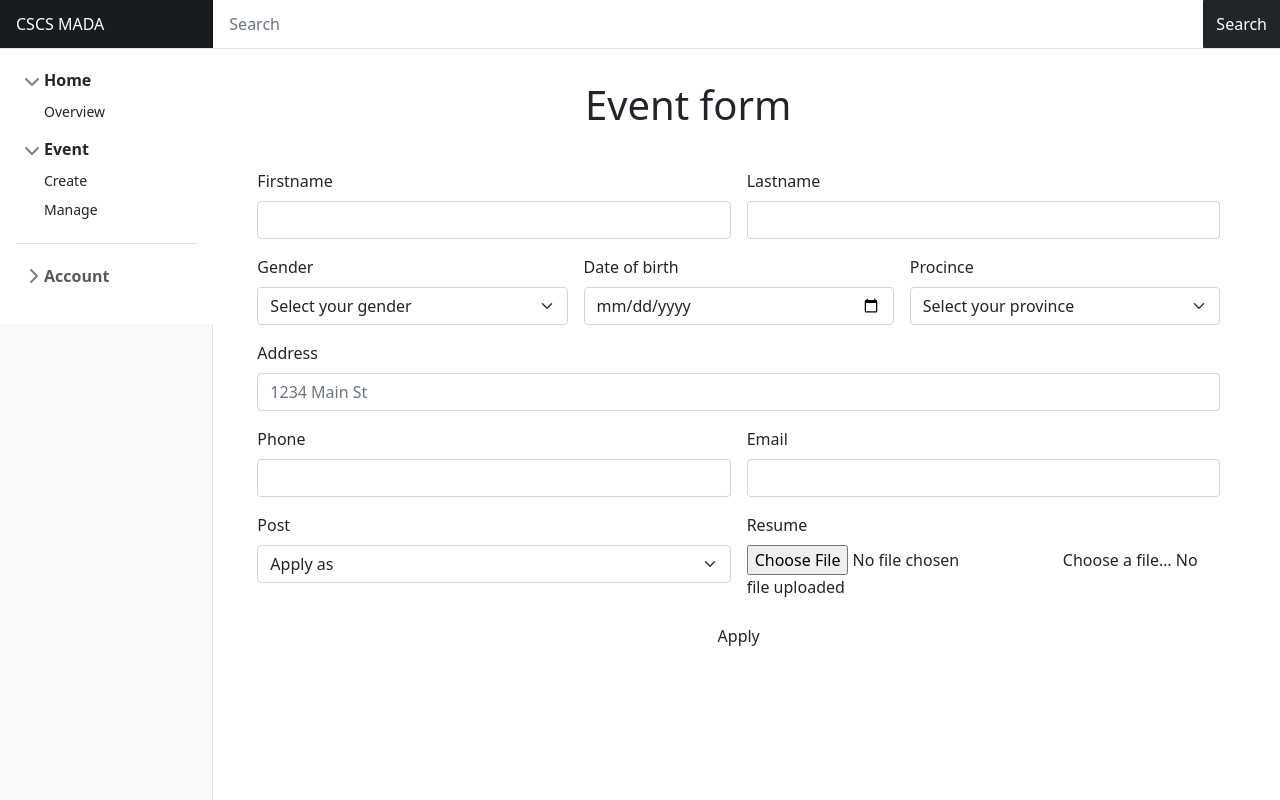
After one commit to ace34TT/cscs, a PHP site: page /Pages/Backend/Admin/event-form.php in a window 1280 px wide. The commit adds this page. Run offline with PHP 8.4, Linux system fonts and the light colour scheme.

Commit message:
overview

```diff
--- /dev/null
+++ b/Pages/Backend/Admin/event-form.php
@@ -0,0 +1,101 @@
+<?php $title = "Overview"; ?>
+
+<?php ob_start(); ?>
+
+<!-- Events -->
+<div class="row mt-2">
+    <h1 class="col-md-4 offset-4 mt-4"> Event form</h1>
+    <!-- ======= Services Section ======= -->
+    <section id="Apply" class="Apply">
+        <div class="container">
+            <div class="row">
+                <form class="row g-3 needs-validation" enctype="multipart/form-data" method="POST" action="index.php?apply" autocomplete="on">
+                    <!-- Firstname / Lastname -->
+                    <div class="col-md-6">
+                        <label for="validationCustom01" class="form-label">Firstname</label>
+                        <input type="text" name="firstname" class="form-control" required id="validationCustom01">
+                    </div>
+                    <div class="col-md-6">
+                        <label for="validationCustom02" class="form-label">Lastname</label>
+                        <input type="text" name="lastname" class="form-control" required id="validationCustom02">
+                    </div>
+
+                    <!-- Gender / Date of birth -->
+                    <div class="col-md-4">
+                        <label for="validationCustom02" class="form-label">Gender</label>
+                        <select class="form-select" name="gender" aria-label="Default select example" id="validationCustom03">
+                            <option selected>Select your gender</option>
+                            <option value="Male">Male</option>
+                            <option value="Female">Female</option>
+                        </select>
+                    </div>
+                    <div class="col-md-4">
+                        <label for="validationCustom04" class="form-label">Date of birth</label>
+                        <input type="date" name="date_of_birth" class="form-control" required id="validationCustom04">
+                    </div>
+                    <div class="col-md-4">
+                        <label for="validationCustom05" class="form-label">Procince</label>
+                        <select class="form-select" name="province" aria-label="Default select example" id="validationCustom05">
+                            <option selected>Select your province</option>
+                            <option value="Antananarivo">Antananarivo</option>
+                            <option value="Antsiranana">Antsiranana</option>
+                            <option value="Fianarantsoa">Fianarantsoa</option>
+                            <option value="Mahajanga">Mahajanga</option>
+                            <option value="Toamasina">Toamasina</option>
+                            <option value="Toliara">Toliara</option>
+                        </select>
+                    </div>
+
+                    <div class="col-12">
+                        <label for="inputPassword6" class="form-label">Address</label>
+                        <input type="text" name="address" class="form-control" id="inputPassword6" placeholder="1234 Main St">
+                    </div>
+
+                    <!-- Contacts -->
+                    <div class="col-md-6">
+                        <label for="inputPassword7" class="form-label">Phone</label>
+                        <input type="input" name="phone" max="13" min="10" class="form-control" required id="inputPassword7">
+                    </div>
+                    <div class="col-md-6">
+                        <label for="validationCustom08" class="form-label">Email</label>
+                        <input type="email" name="email" class="form-control" required id="validationCustom08">
+                    </div>
+
+                    <div class="col-md-6">
+                        <label for="validationCustom05" class="form-label">Post</label>
+                        <select class="form-select" name="post" aria-label="Default select example" id="validationCustom05">
+                            <option selected>Apply as </option>
+                            <option value="Housekeeper">Housekeeper</option>
+                        </select>
+                    </div>
+
+                    <div class="col-md-6">
+                        <label for="validationCustom05" class="form-label">Resume</label>
+                        <div id="file-js-example" class="file has-name">
+                            <label class="file-label">
+                                <input class="file-input" type="file" name="resume">
+                                <span class="file-cta">
+                                    <span class="file-icon">
+                                        <i class="fas fa-upload"></i>
+                                    </span>
+                                    <span class="file-label">
+                                        Choose a file…
+                                    </span>
+                                </span>
+                                <span class="file-name">
+                                    No file uploaded
+                                </span>
+                            </label>
+                        </div>
+                    </div>
+                    <br>
+                    <div class="col-12 d-flex flex-column-reverse bd-highlight ">
+                        <button type="submit" id="btn-apply" class="btn p-2 bd-highlight">Apply</button>
+                    </div>
+                </form>
+            </div>
+        </div>
+    </section><!-- End Services Section -->
+</div>
+<?php $content = ob_get_clean(); ?>
+<?php require('template.php'); ?>
--- a/Pages/Backend/Admin/template.php
+++ b/Pages/Backend/Admin/template.php
@@ -72,6 +72,17 @@
                                 </ul>
                             </div>
                         </li>
+                        <li class="mb-1">
+                            <button class="btn btn-toggle align-items-center rounded collapsed" data-bs-toggle="collapse" data-bs-target="#event-collapse" aria-expanded="true">
+                                Event
+                            </button>
+                            <div class="collapse show" id="event-collapse">
+                                <ul class="btn-toggle-nav list-unstyled fw-normal pb-1 small">
+                                    <li><a href="index.php?admin=create_event" class="link-dark rounded">Create</a></li>
+                                    <li><a href="index.php?admin=overview" class="link-dark rounded">Manage</a></li>
+                                </ul>
+                            </div>
+                        </li>
                         <li class="border-top my-3"></li>
                         <li class="mb-1">
                             <button class="btn btn-toggle align-items-center rounded collapsed" data-bs-toggle="collapse" data-bs-target="#account-collapse" aria-expanded="false">
--- a/index.php
+++ b/index.php
@@ -59,6 +59,8 @@ if ($route == $uri) {
                 include('Pages/Backend/Admin/index.php');
             } else if ($_GET['admin'] == 'overview') {
                 include('Pages/Backend/Admin/overview.php');
+            } else if ($_GET['admin'] == 'create_event') {
+                include('Pages/Backend/Admin/event-form.php');
             }
         } else if ($_GET['admin'] == 'login') {
             include('Pages/Backend/Admin/index.php');
```
Also changed, not shown: Pages/Backend/Admin/overview.php (+3 -4 lines), cscs.session.sql (+4 -3 lines).
